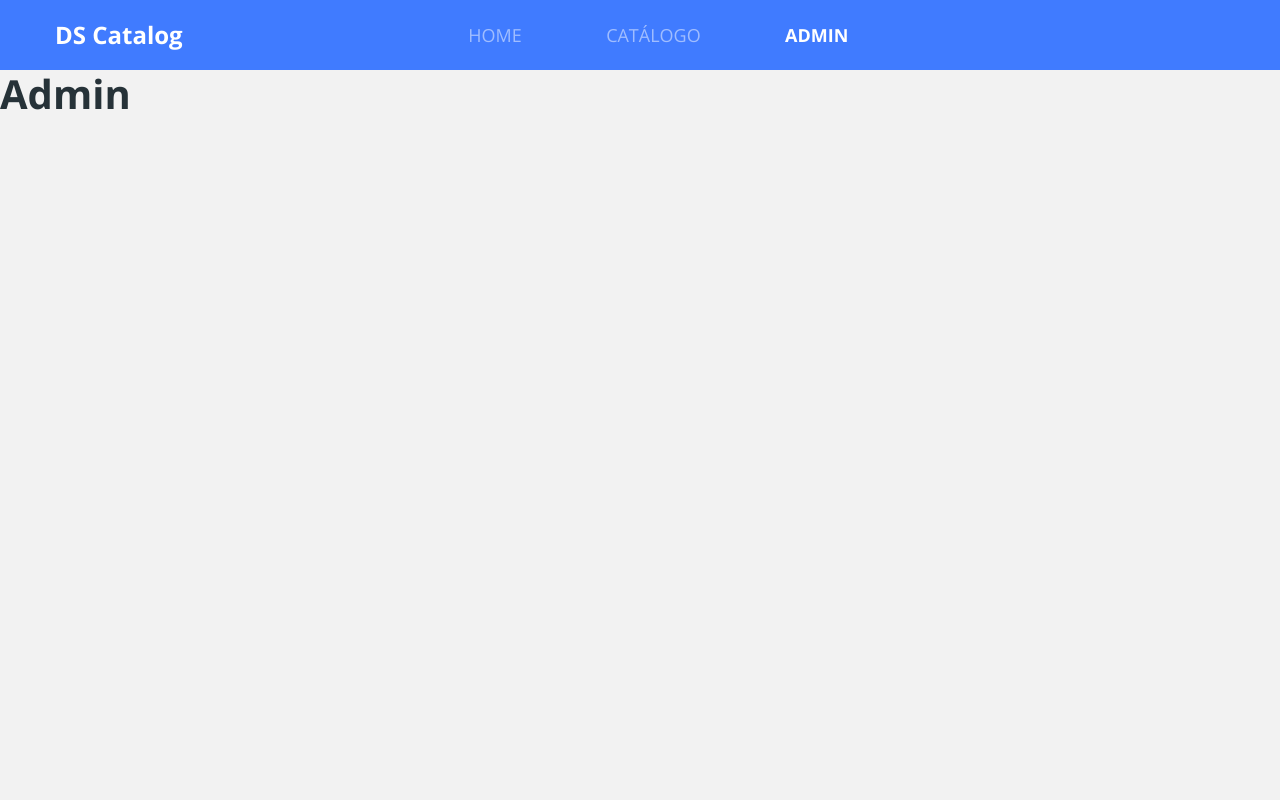
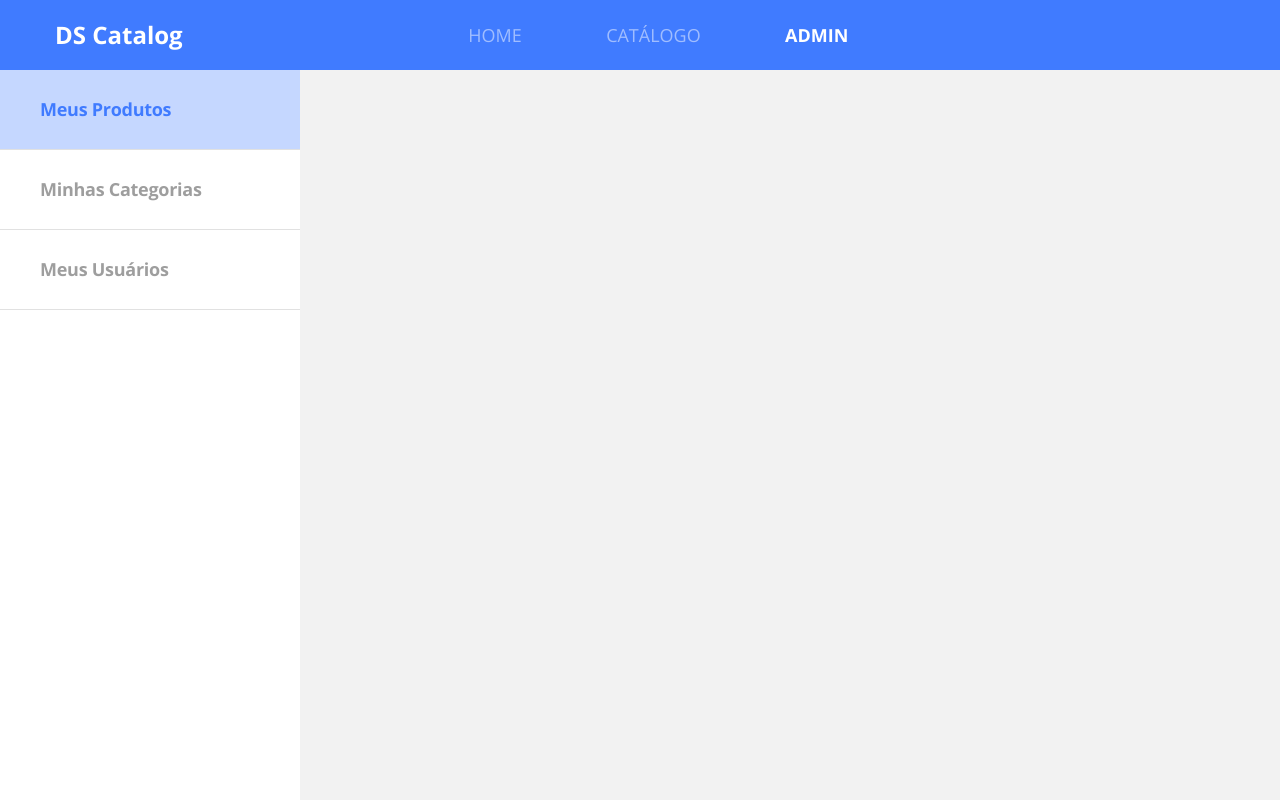
Before and after one commit to MarceloSantiagoCampos/DSCatalog-bootcamp-devsuperior, a React (Create React App) app in the folder front-web/: page /admin in a window 1280 px wide. Built offline with nearby package versions, Linux system fonts and the light colour scheme.

Commit message:
NavBar Admin

```diff
--- /dev/null
+++ b/front-web/src/pages/admin/Components/Navbar/index.tsx
@@ -0,0 +1,23 @@
+import './styles.scss';
+
+const Navbar = () => (
+
+    <nav className="admin-nav-container">
+        <ul>
+            <li>
+                <a href="link" className="admin-nav-item active">Meus Produtos</a>
+            </li>
+            <li>
+                <a href="link" className="admin-nav-item">Minhas Categorias</a>
+            </li>
+            <li>
+                <a href="link" className="admin-nav-item">Meus Usuários</a>
+            </li>
+        </ul>
+    </nav>
+
+);
+
+
+
+export default Navbar;
--- /dev/null
+++ b/front-web/src/pages/admin/Components/Navbar/styles.scss
@@ -0,0 +1,28 @@
+.admin-nav-container {
+    width: 300px;
+    background-color: #fff;
+    height: calc(100vh - 70px);
+}
+
+.admin-nav-item {
+    height: 80px;
+    display: block;
+    border-bottom: 1px solid #E1E1E1;
+    display: flex;
+    align-items: center;
+    padding-left: 40px;
+    font-weight: bold;
+    font-size: 18px;
+    line-height: 25px;
+    letter-spacing: -0.015em;
+    color: #9E9E9E;
+
+    &.active{
+        background: rgba(64, 123, 255, 0.3);
+        color: #407BFF;
+    }
+
+    &:hover {
+        color: #407BFF;
+    }
+}
--- a/front-web/src/pages/admin/index.tsx
+++ b/front-web/src/pages/admin/index.tsx
@@ -1,7 +1,8 @@
+import Navbar from './Components/Navbar/index';
 const Admin = () => {
     return(
         <div>
-            <h1>Admin</h1>
+            <Navbar />
         </div>
     )
 }
```
